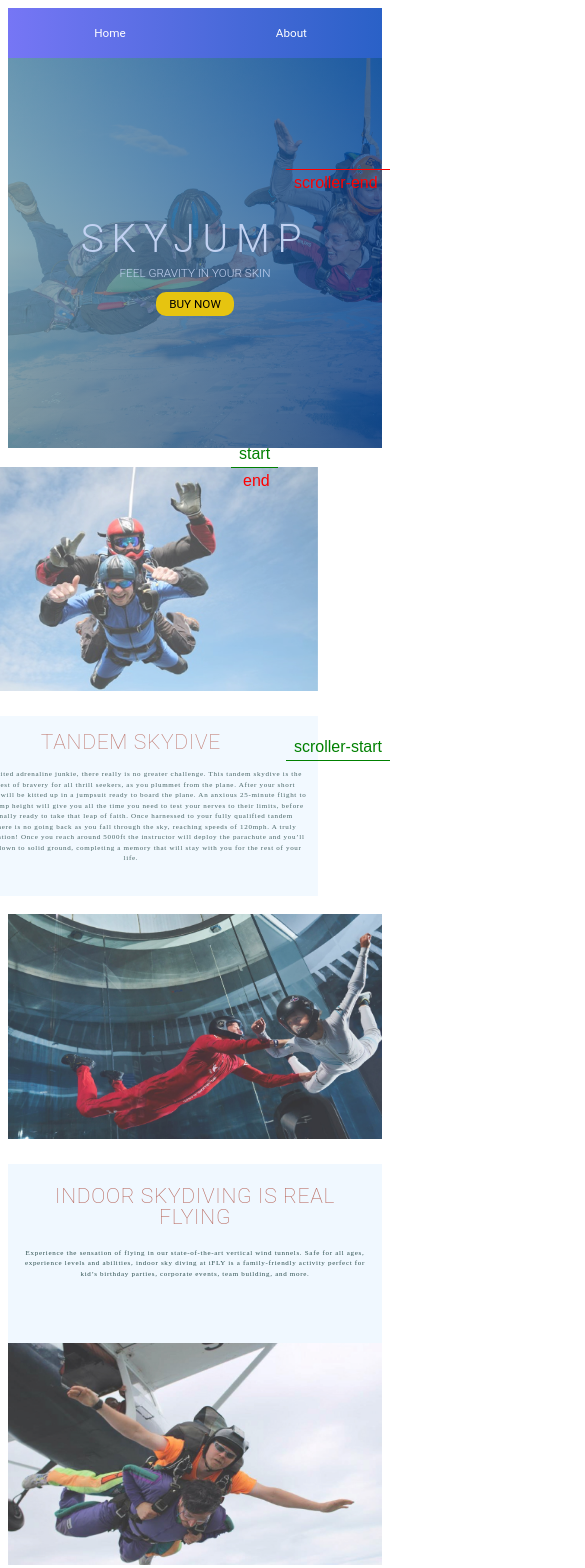
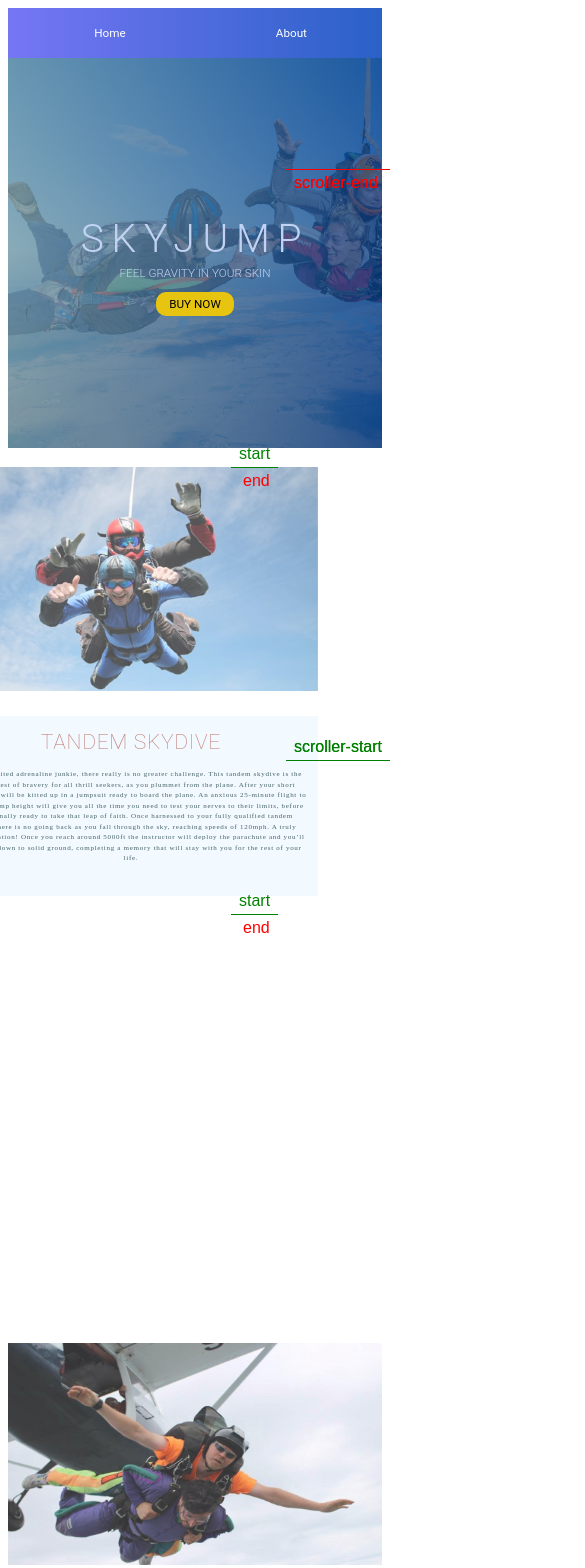
Before and after one commit to bahhtee17/vue-portfolio-website, a Vue app: page / in a window 390 px wide. Shown: the top 1568 px of the page, 585 px wide, since content can reach past the window. Built offline with nearby package versions, Linux system fonts and the light colour scheme.

Commit message:
added scroll triger for section two

```diff
--- a/src/components/SecondSection.vue
+++ b/src/components/SecondSection.vue
@@ -1,5 +1,5 @@
 <template>
- <div class="container">
+ <div class="container2">
 
     <div class="img-container">
         <img class="image" src="../assets/images/section_02.jpg"/>
@@ -16,13 +16,40 @@
 </template>
 
 <script>
+
+import { ScrollTrigger } from "gsap/ScrollTrigger";
+import { gsap } from "gsap";
 export default {
 
+mounted(){
+ gsap.registerPlugin(ScrollTrigger);
+
+ gsap.set('.container2', {
+     opacity: 0,
+     x: 500,
+ })
+
+ gsap.to('.container2', {
+     opacity: 1,
+     x: 0,
+     duration: 3,
+     ease: "power2.out",
+     scrollTrigger: {
+         trigger: '.container2',
+         start: 'top 90%',
+         end: 'top 20%',
+         scrub: true,
+         markers: true,
+
+     }
+ })
+
+}
 }
 </script>
 
 <style scoped>
-.container{
+.container2{
     display: flex;
     width: 100%;
     font-size: 60%;
@@ -30,6 +57,7 @@ export default {
      flex-direction: row-reverse;
     justify-content: center;
     color: black;
+
 
 
 
@@ -63,7 +91,7 @@ color:rgb(44, 78, 78)
 }
 
 @media only screen and (max-width: 800px){
-    .container{
+    .container2{
         height: 110vw;
         display: inline-flex;
         flex-direction: column;
```
